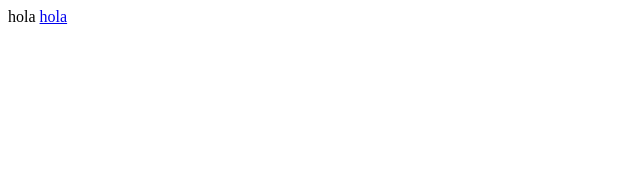
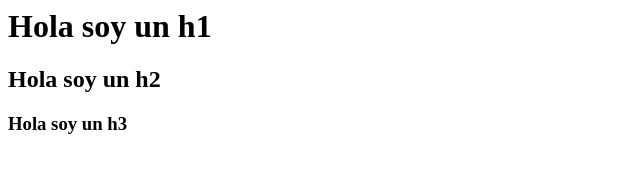
Before and after one commit to Escnil994-zz/ventaGatitos, a plain HTML site: page Index.html in a window 1280 px wide. Shown: the whole page, without its empty margins (0-640 px from the left). Drawn offline with Linux system fonts and the light colour scheme.

Commit message:
numero 2

```diff
--- a/Index.html
+++ b/Index.html
@@ -1,2 +1,12 @@
-hola
-<a href ="link">hola</a>
+<html>
+  <head>
+    <meta name="twitter:" content="">
+
+  </head>
+  <body>
+    <h1>Hola soy un h1</h1>
+    <h2>Hola soy un h2</h2>
+    <h3>Hola soy un h3</h3>
+    <footer></footer>
+  </body>
+</html>
```
